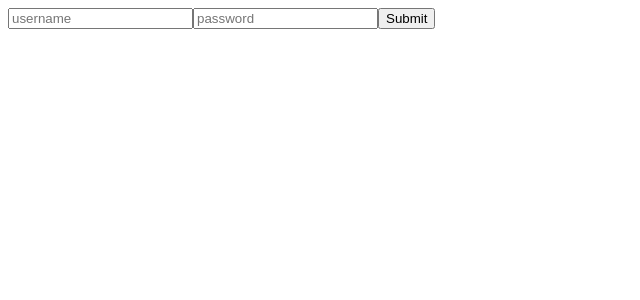
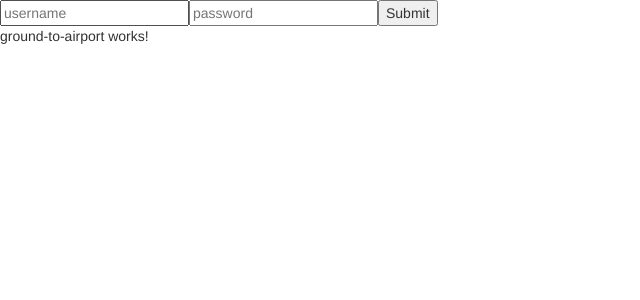
Before and after one commit to SammyBaek/delta-time-line, an Angular app: page / in a window 1280 px wide. Shown: the top 300 px of the page, without its empty margins (0-640 px from the left). Built offline with nearby package versions, Linux system fonts and the light colour scheme.

Commit message:
Add bootstrap

```diff
--- a/src/app/app.component.html
+++ b/src/app/app.component.html
@@ -1 +1,2 @@
 <app-sign-in></app-sign-in>
+<app-ground-to-airport></app-ground-to-airport>
--- a/src/index.html
+++ b/src/index.html
@@ -4,6 +4,7 @@
   <meta charset="utf-8">
   <title>DeltaTimeLine</title>
   <base href="/">
+  <link href="https://maxcdn.bootstrapcdn.com/bootstrap/3.3.7/css/bootstrap.min.css" rel="stylesheet" integrity="sha384-BVYiiSIFeK1dGmJRAkycuHAHRg32OmUcww7on3RYdg4Va+PmSTsz/K68vbdEjh4u" crossorigin="anonymous">
 
   <meta name="viewport" content="width=device-width, initial-scale=1">
   <link rel="icon" type="image/x-icon" href="favicon.ico">
```
